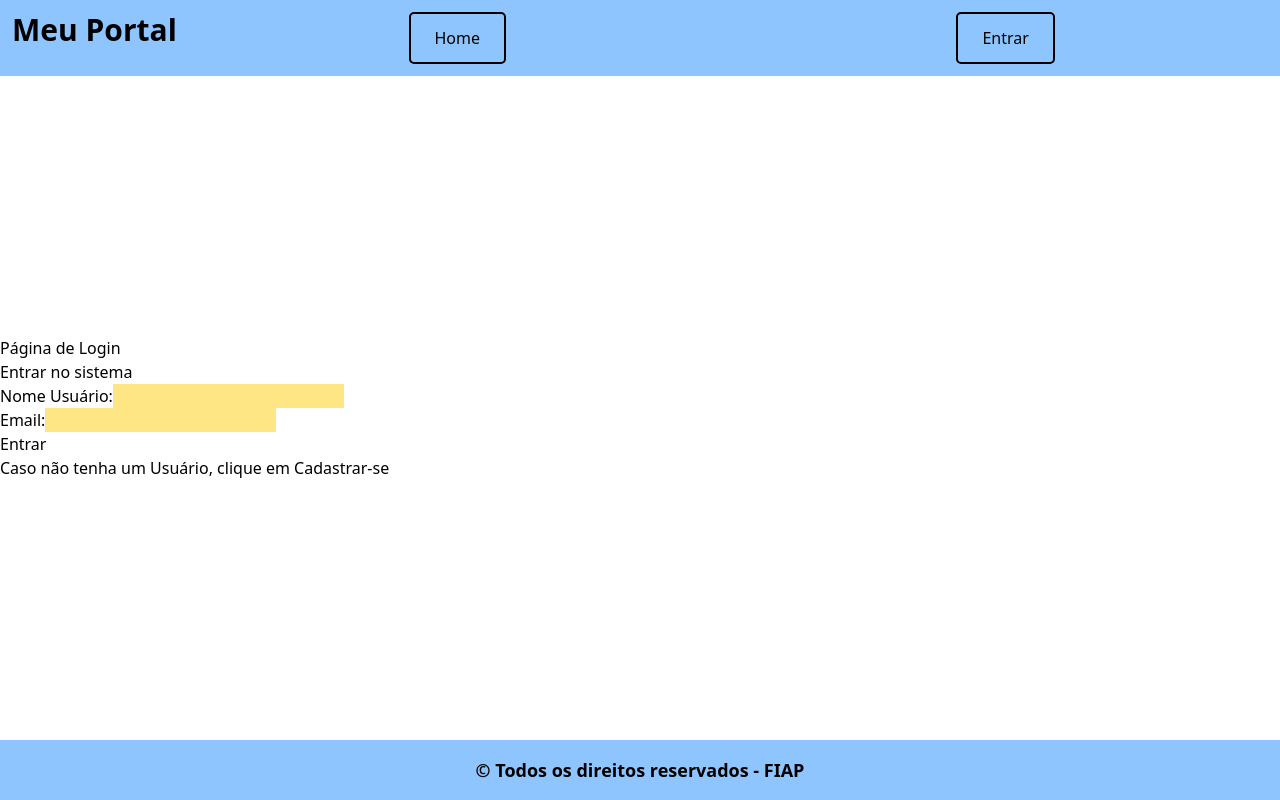
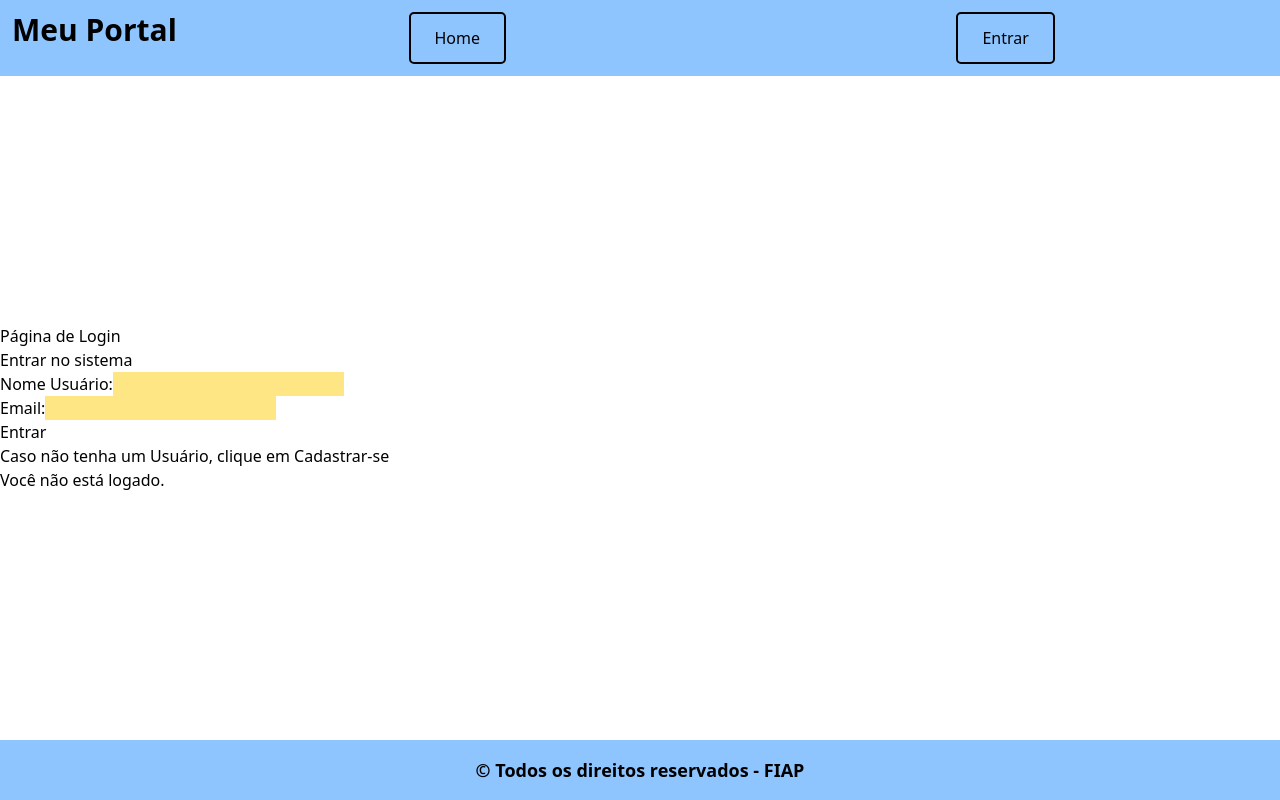
Before and after one commit to EnzoOkuizumiFiap/Login-Cadastro-Checkpoint-5, a React (Vite) app in the folder access-control-cp/: page /login in a window 1280 px wide. Built offline with nearby package versions, Linux system fonts and the light colour scheme.

Commit message:
feat: Adicionando mensagem com Informações do Usuário logado em todas as páginas (?)

```diff
--- a/access-control-cp/src/routes/Cadastro/index.tsx
+++ b/access-control-cp/src/routes/Cadastro/index.tsx
@@ -52,6 +52,7 @@ export default function Cadastro() {
 
     });
 
+    const usuarioLogado = JSON.parse(localStorage.getItem("usuarioLogado") || "null");
 
     return(
         <main>
@@ -83,6 +84,14 @@ export default function Cadastro() {
                 </form>
             </div>
 
+            <div className="logado">
+                {usuarioLogado ? (
+                    <p>Bem-vindo, {usuarioLogado.nomeUsuario} com email: {usuarioLogado.email}</p>
+                ) : (
+                    <p>Você não está logado.</p>
+                )}
+            </div>
+
         </main>
     );
 }
--- a/access-control-cp/src/routes/Home/index.tsx
+++ b/access-control-cp/src/routes/Home/index.tsx
@@ -5,11 +5,13 @@ export default function Home() {
         <main>
             <h1>Home</h1>
 
-            {usuarioLogado ? (
-                <p>Bem-vindo, {usuarioLogado.nomeUsuario} com email: {usuarioLogado.email}</p>
-            ) : (
-                <p>Você não está logado.</p>
-            )}
+            <div className="logado">
+                {usuarioLogado ? (
+                    <p>Bem-vindo, {usuarioLogado.nomeUsuario} com email: {usuarioLogado.email}</p>
+                ) : (
+                    <p>Você não está logado.</p>
+                )}
+            </div>
         </main>
     );
 }
--- a/access-control-cp/src/routes/Login/index.tsx
+++ b/access-control-cp/src/routes/Login/index.tsx
@@ -38,6 +38,7 @@ export default function Login() {
         }
     });
 
+    const usuarioLogado = JSON.parse(localStorage.getItem("usuarioLogado") || "null");
 
     return(
         <main>
@@ -67,6 +68,14 @@ export default function Login() {
                 </form>
             </div>
 
+            <div className="logado">
+                {usuarioLogado ? (
+                    <p>Bem-vindo, {usuarioLogado.nomeUsuario} com email: {usuarioLogado.email}</p>
+                ) : (
+                    <p>Você não está logado.</p>
+                )}
+            </div>
+
         </main>
     );
 }
```
